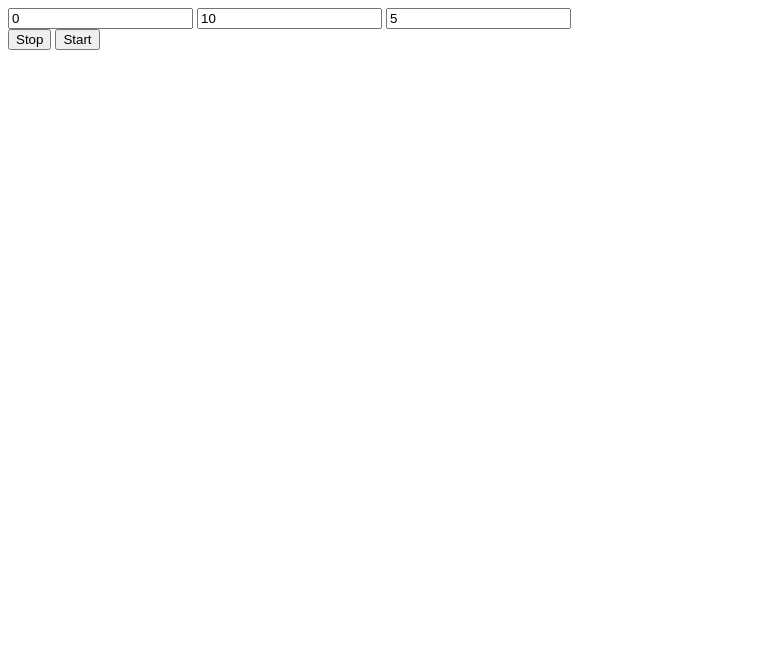
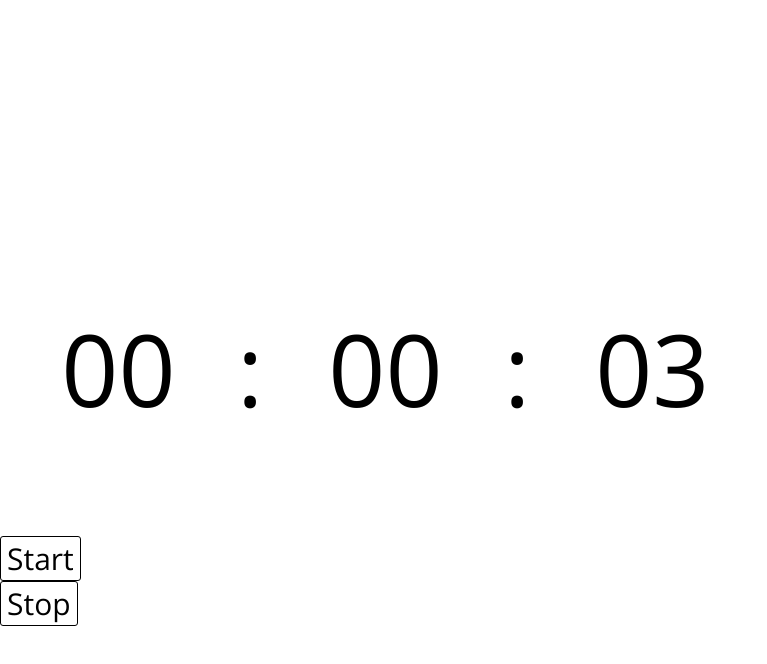
Before and after one commit to jeanremy/silent_alarm, a plain HTML site: page index.html in a window 1280 px wide. Shown: the whole page, without its empty margins (0-767 px from the left). Drawn offline with nearby package versions, Linux system fonts and the light colour scheme.

Commit message:
Delete JS file + style and form cleanup

```diff
--- a/index.html
+++ b/index.html
@@ -7,22 +7,23 @@
     <head>
         <meta charset="utf-8">
         <meta http-equiv="X-UA-Compatible" content="IE=edge,chrome=1">
-        <title></title>
+        <title>Silent Counter</title>
         <meta name="description" content="">
         <meta name="viewport" content="width=device-width">
         <link rel="stylesheet" type="text/css" href="style.css">
-        <script type="text/javascript" src="js/counter.js"></script>
+        <link href='http://fonts.googleapis.com/css?family=Open+Sans:300' rel='stylesheet' type='text/css'>
     </head>
     <body>
         <div id="timer">
             <form>
-                <input id="hour" type="number" value="0">
-    			<input id="minutes" type="number" value="10">
-    			<input id="seconds" type="number" value="5">
+                <input type="text" id="hour" size="2" value="00"><p>:</p>
+    			<input type="text" id="minutes" size="2" value="00"><p>:</p>
+    			<input type="text" id="seconds" size="2" value="03">
+                <input type="submit" id="start" value="Start">
+                <input type="submit" id="pause" value="Stop">
             </form>
 		</div>
-		<button id="pause">Stop</button>
-		<button id="start">Start</button>
+
         <script type="text/javascript">
 
             function getSeconds (){
@@ -51,9 +52,6 @@
                     displayTime();
                     t = setTimeout('startTimer()', 1000);
                 }
-                else {
-                    alert('Fini!');
-                }
             }
 
             function pauseTimer() {
@@ -61,7 +59,7 @@
             }
 
             function colorChange() {
-                document.body.style.webkitAnimationDuration = total + "s";//Faire persister la classe pour fin de l'anim!!!
+                document.body.style.webkitAnimationDuration = total + "s";
             }
             start = document.getElementById('start');
             pause = document.getElementById('pause');
@@ -69,18 +67,19 @@
             start.addEventListener('click', colorChange, false);
             pause.addEventListener('click', pauseTimer, false);
 
-            /*Experiments for auto prefix
+            //Experiments for auto prefix
+            //Taken from http://www.sitepoint.com/css3-animation-javascript-event-handlers/
             var
                 anim = document.body,
                 pfx = ["webkit", "moz", "MS", "o", ""];
 
             // button click event
             start.addEventListener("click", ToggleAnimation, false);
+            pause.addEventListener("click", ToggleAnimation, false);
 
+            /*Unnecessary
             // animation listener events
-            PrefixedEvent(anim, "AnimationDuration", AnimationListener);
-            PrefixedEvent(anim, "AnimationIteration", AnimationListener);
-            PrefixedEvent(anim, "AnimationEnd", AnimationListener);
+            //PrefixedEvent(anim, "AnimationDuration", AnimationListener);
 
 
             // apply prefixed event handlers
@@ -96,14 +95,14 @@
                 if (e.type.toLowerCase().indexOf("animationend") >= 0) {
                     ToggleAnimation();
                 }
-            }
+            }*/
 
             // start/stop animation
             function ToggleAnimation(e) {
                 var on = (anim.className != "");
                 anim.className = (on ? "" : "enable");
                 if (e) e.preventDefault();
-            };*/
+            };
 
         </script>
     </body>
--- a/js/counter.js
+++ /dev/null
@@ -1,44 +0,0 @@
-
-
-var t;
-
-
-
-
-/*function countdown() {
-	t = setTimeout('decrement()',1000);
-}
-
-function pause() {
-	clearTimeout(t);
-}
-
-
-function decrement() {
-	minutes = document.getElementById("minutes");
-	seconds = document.getElementById("seconds");
-		// if less than a minute remaining
-		if (seconds < 59) {
-			seconds.value = secs;
-		} else {
-			minutes.value = getminutes();
-			seconds.value = getseconds();
-		}
-		if (secs > 0) {
-			secs--;
-		}
-		else {
-			secs = 0;
-		}
-		t = setTimeout('decrement()',1000);
-
-}
-function getminutes() {
-	// minutes is seconds divided by 60, rounded down
-	mins = Math.floor(secs / 60);
-	return mins;
-}
-function getseconds() {
-	// take mins remaining (as seconds) away from total seconds remaining
-	return secs-Math.round(mins *60);
-}*/
--- a/style.css
+++ b/style.css
@@ -1,29 +1,93 @@
+
+/*********Quick reset********************/
+html, body {
+	margin: 0;
+	padding: 0;
+}
+html {font-size: 62.5%;}
+
+* {
+	box-sizing: border-box;
+	-webkit-font-smoothing: antialiased;
+	font-family: 'Open Sans', sans-serif;
+	font-weight: 300;
+}
+
+form,
+fieldset {
+	border: none;
+}
+
+body {
+	font-size: 1.4em; /* equiv 14px */
+	background-color: #fff;
+	color: #000;
+}
+input, p {
+	background: none;
+	border: none;
+	display: inline-block;
+	text-align: center;
+}
+
+input:hover, input:focus, input:active {
+	border: none;
+}
+
+input[type="text"], p {
+	font-size: 7.1428em;
+}
+
+input[type="submit"] {
+	cursor: pointer;
+	border: 1px solid #000;
+	border-radius: 3px;
+	font-size: 2.1428em;
+	display: block;
+}
+
+/**************Quick Layout**************/
+
+/*Centering content*/
+form {
+	position: absolute;
+	margin: auto;
+	width: 100%;
+	height: 50%;
+	top: 0; left: 0; bottom: 0; right: 0;
+}
+
+
+
+/*************Animation******************/
 body.enable {
-	background-color: #519c61;
+	background-color: #000;
+	color: #fff;
 	-webkit-animation: colorChange ease;
 	-moz-animation: colorChange ease;
 	-ms-animation: colorChange ease;
 	-o-animation: colorChange ease;
 	animation: colorChange ease;
+
 }
 /* animation */
 @-webkit-keyframes colorChange {
-	0% { background-color: #519c61; }
-	100% {background-color: #c5232e;}
+	0% {background-color: #fff; color: #000;}
+	100% {background-color: #000; color: #fff!important;}
 }
 @-moz-keyframes colorChange {
-	0% { background-color: #519c61; }
-	100% {background-color: #c5232e;}
+	0% {background-color: #fff; color: #000;}
+	100% {background-color: #000; color: #fff;}
 }
 @-ms-keyframes colorChange {
-	0% { background-color: #519c61; }
-	100% {background-color: #c5232e;}
+	0% {background-color: #fff; color: #000;}
+	100% {background-color: #000; color: #fff;}
 }
 @-o-keyframes colorChange {
-	0% { background-color: #519c61; }
-	100% {background-color: #c5232e;}
+	0% {background-color: #fff; color: #000;}
+	100% {background-color: #000; color: #fff;}
 }
 @keyframes colorChange {
-	0% { background-color: #519c61; }
-	100% {background-color: #c5232e;}
+	0% {background-color: #fff; color: #000;}
+	100% {background-color: #000; color: #fff!important;}
 }
```
